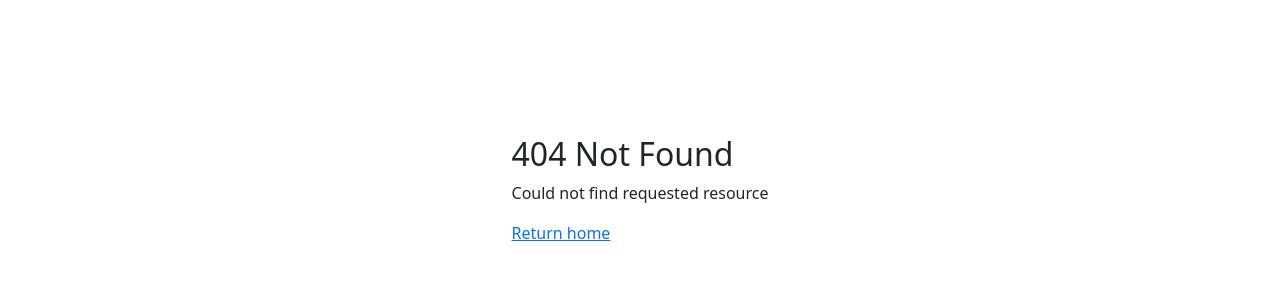
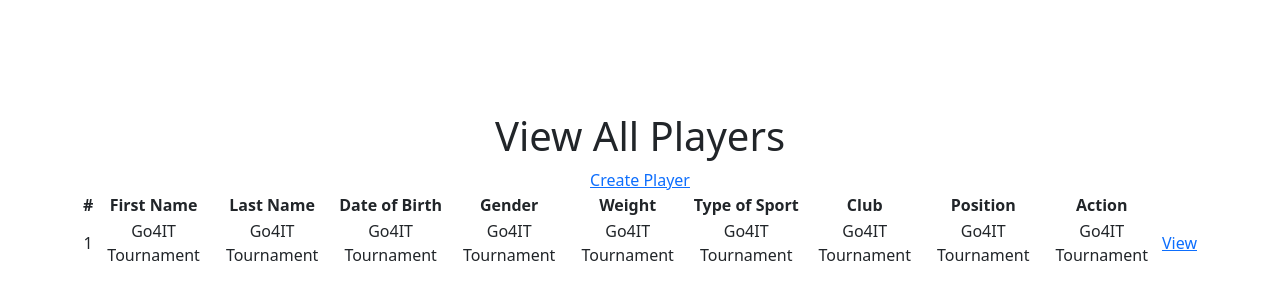
Before and after one commit to Go4It-Africa/tournament-frontend, a Next.js app: page /players in a window 1280 px wide. Before the commit this address had no page. Shown: the part 210-510 px from the top of the page. Built offline with nearby package versions, Linux system fonts and the light colour scheme.

Commit message:
Updates design of viewing players

```diff
--- /dev/null
+++ b/src/app/(pages)/(dashboard)/players/page.tsx
@@ -0,0 +1,71 @@
+import Link from 'next/link';
+const TournamentsPage = () => {
+  return (
+    <>
+      <div className='container'>
+        <div className='flex justify-between'>
+          <h1>View All Players</h1>
+          <div>
+            <Link href='/players/create' className=''>
+              Create Player
+            </Link>
+          </div>
+        </div>
+        <div className='flex '>
+          <div className='flex justify-between items-center'>
+            <table>
+              <thead>
+                <tr>
+                  <th>#</th>
+                  <th>First Name</th>
+                  <th>Last Name</th>
+                  <th>Date of Birth</th>
+                  <th>Gender</th>
+                  <th>Weight</th>
+                  <th>Type of Sport</th>
+                  <th>Club</th>
+                  <th>Position</th>
+                  <th>Action</th>
+                </tr>
+              </thead>
+              <tbody>
+                <tr>
+                  <td className='mr-8'>1</td>
+                  <td className='mr-8'>Go4IT Tournament</td>
+                  <td className='mr-8'>Go4IT Tournament</td>
+                  <td className='mr-8'>Go4IT Tournament</td>
+                  <td className='mr-8'>Go4IT Tournament</td>
+                  <td className='mr-8'>Go4IT Tournament</td>
+                  <td className='mr-8'>Go4IT Tournament</td>
+                  <td className='mr-8'>Go4IT Tournament</td>
+                  <td className='mr-8'>Go4IT Tournament</td>
+                  <td className='mr-8'>Go4IT Tournament</td>
+                  <td>
+                    <span className='mr-2'>
+                      <Link href='/players/create' className=''>
+                        View
+                      </Link>
+                    </span>
+                    {/* <span className='mr-2'>Edit</span>
+                    <span className='mr-2'>Delete</span> */}
+                  </td>
+                </tr>
+              </tbody>
+            </table>
+          </div>
+        </div>
+        {/* <Link href='/tournaments' className='button'>
+        Register Players
+      </Link>
+      <Link href='/tournaments' className='button'>
+        Tournament Structure
+      </Link>
+      <Link href='/tournaments' className='button'>
+        Tournament Table
+      </Link> */}
+      </div>
+    </>
+  );
+};
+
+export default TournamentsPage;
```
